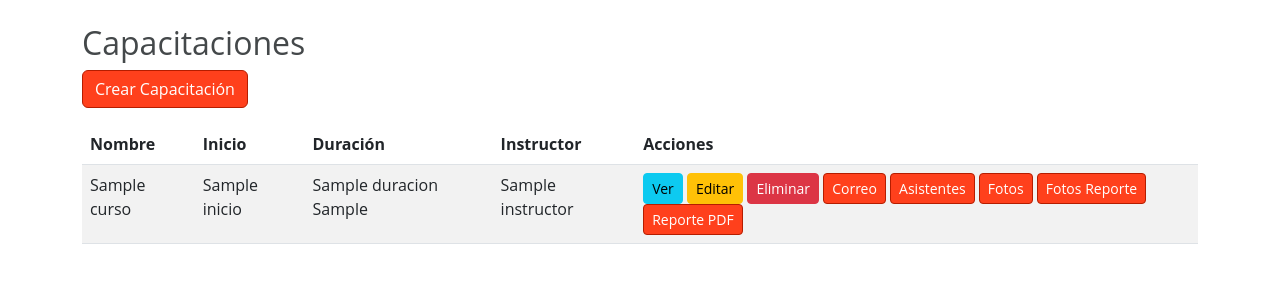
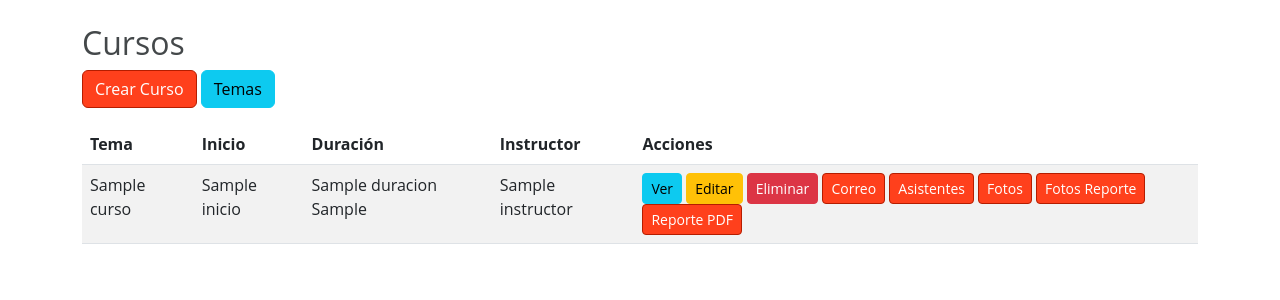
Before and after one commit to evallardy/capacitacion, a Django app: template core/templates/core/capacitacion/capacitacion_list.html in a window 1280 px wide. Shown: the part 56-356 px from the top of the page. Run offline with Django 3.2, Linux system fonts and the light colour scheme; the template is opened without the code that fills it: most values are stand-ins (such as "Sample title", 1, 10 or a date in 2020); some libraries are stand-ins or nearby versions.

Commit message:
1a Version 37

```diff
--- a/core/forms.py
+++ b/core/forms.py
@@ -74,11 +74,12 @@ class InstructorForm(forms.ModelForm):
 class EmpresaForm(forms.ModelForm):
     class Meta:
         model = Empresa
-        fields = ['nombre', 'direccion', 'contacto']
+        fields = ['nombre', 'direccion', 'contacto', 'correo']
         widgets = {
             'nombre': forms.TextInput(attrs={'class': 'form-control'}),
             'direccion': forms.Textarea(attrs={'class': 'form-control'}),
             'contacto': forms.TextInput(attrs={'class': 'form-control'}),
+            'correo': forms.TextInput(attrs={'class': 'form-control'}),
         }
 
 class AsistenteForm(forms.ModelForm):
--- a/core/templates/core/base.html
+++ b/core/templates/core/base.html
@@ -31,8 +31,7 @@
             <div class="collapse navbar-collapse" id="navbarNav">
                 <ul class="navbar-nav">
                     {% if user.is_authenticated %}
-                    <li class="nav-item"><a class="nav-link" href="{% url 'curso_list' %}">Cursos</a></li>
-                    <li class="nav-item"><a class="nav-link" href="{% url 'capacitacion_list' %}">Capacitaciones</a>
+                    <li class="nav-item"><a class="nav-link" href="{% url 'capacitacion_list' %}">Cursos</a>
                     </li>
                     <li class="nav-item"><a class="nav-link" href="{% url 'instructor_list' %}">Instructores</a></li>
                     <li class="nav-item"><a class="nav-link" href="{% url 'empresa_list' %}">Empresas</a></li>
--- a/core/templates/core/capacitacion/capacitacion_list.html
+++ b/core/templates/core/capacitacion/capacitacion_list.html
@@ -1,12 +1,13 @@
 {% extends 'core/base.html' %}
 
 {% block content %}
-<h2>Capacitaciones</h2>
-<a href="{% url 'capacitacion_create' %}" class="btn btn-primary mb-3">Crear Capacitación</a>
+<h2>Cursos</h2>
+<a href="{% url 'capacitacion_create' %}" class="btn btn-primary mb-3">Crear Curso</a>
+<a class="btn btn-info mb-3" href="{% url 'curso_list' %}">Temas</a>
 <table class="table table-striped">
     <thead>
         <tr>
-            <th>Nombre</th>
+            <th>Tema</th>
             <th>Inicio</th>
             <th>Duración</th>
             <th>Instructor</th>
--- a/core/views.py
+++ b/core/views.py
@@ -362,7 +362,7 @@ class EnviarQRView(LoginRequiredMixin,View):
         # Crear el formulario
         form = CorreoForm(initial={
 #            'destinatario': capacitacion.empresa.correo,
-            'destinatario': 'evallardy@gmail.com',
+            'destinatario': capacitacion.empresa.correo,
             'asunto': f'QR para registro de la Capacitación {capacitacion.curso.nombre}',
             'contenido': f'Este correo contiene el QR para registro de la capacitación "{capacitacion.curso.nombre}".',
         })
```
Also changed, not shown: core/templates/core/cursos/curso_list.html (+4 -3 lines).
